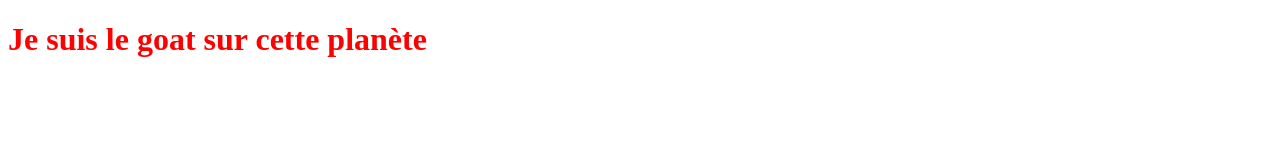
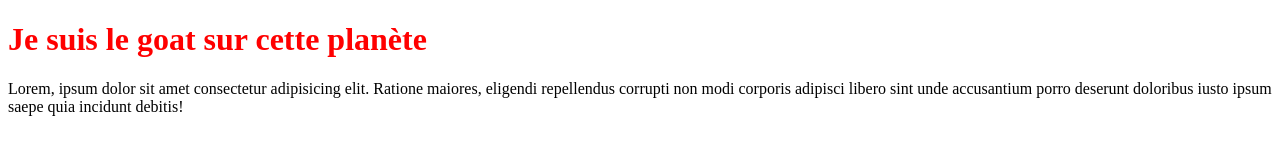
Before and after one commit to PetitBidule/fantastic-eureka, a plain HTML site: page index.html in a window 1280 px wide. Drawn offline with Linux system fonts and the light colour scheme.

Commit message:
ajout para

```diff
--- a/index.html
+++ b/index.html
@@ -6,5 +6,6 @@
 </head>
 <body>
    <h1>Je suis le goat sur cette planète</h1>
+   <p>Lorem, ipsum dolor sit amet consectetur adipisicing elit. Ratione maiores, eligendi repellendus corrupti non modi corporis adipisci libero sint unde accusantium porro deserunt doloribus iusto ipsum saepe quia incidunt debitis!</p>
 </body>
 </html>
```
